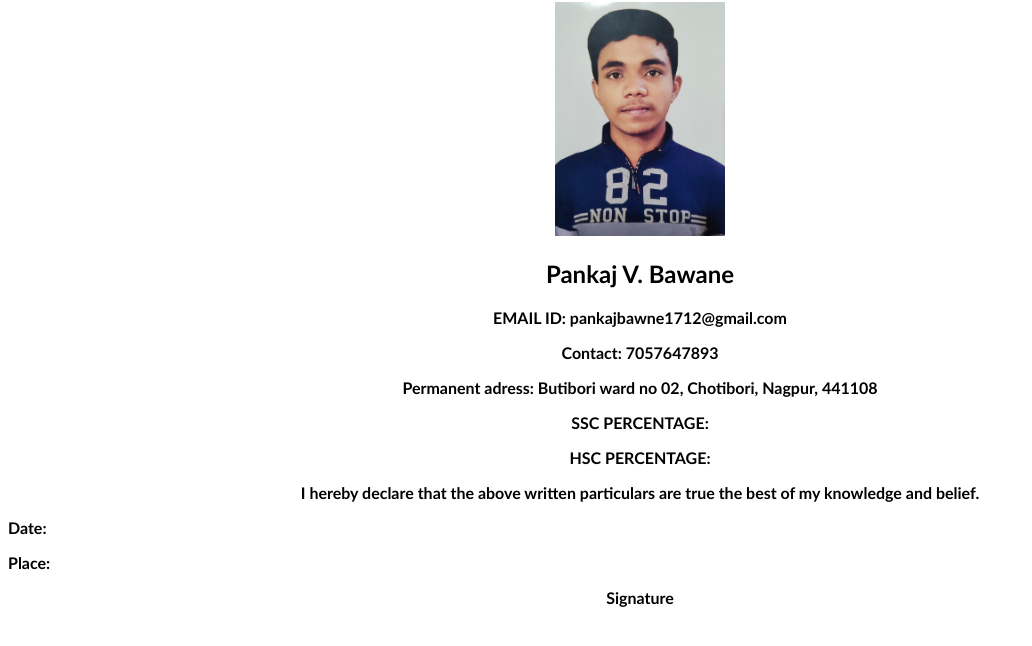
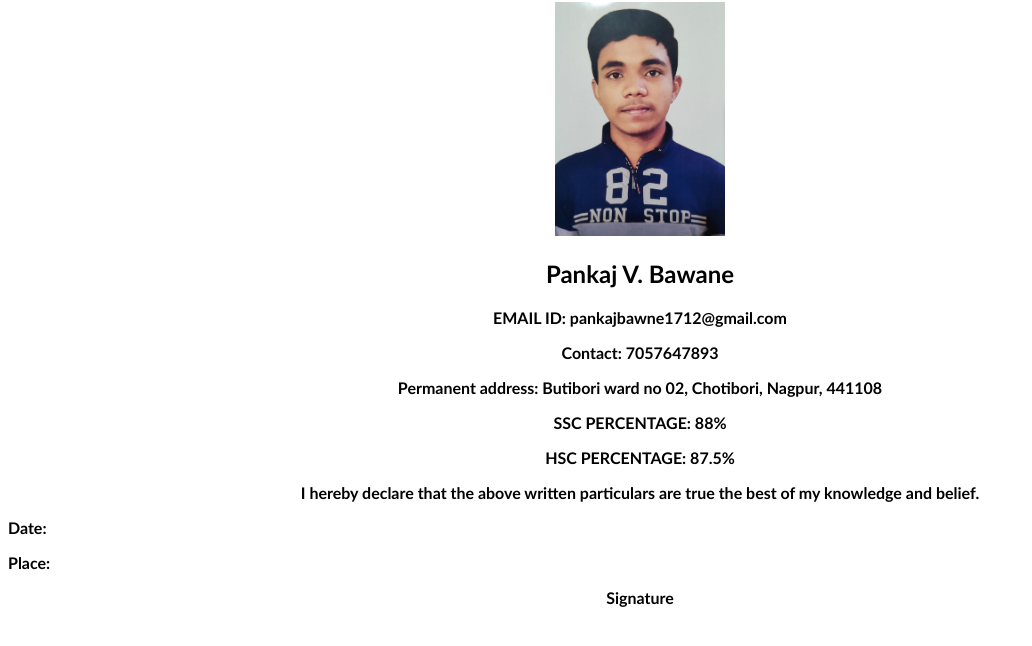
Before and after one commit to KaranChandekar/HTML-Resume, a plain HTML site: page index.html in a window 1280 px wide. Shown: the part 80-726 px from the top of the page, without its empty margins (0-1032 px from the left). Drawn offline with Linux system fonts and the light colour scheme.

Commit message:
add percentage

```diff
--- a/index.html
+++ b/index.html
@@ -21,9 +21,9 @@
     <h2 style="text-align: center;">Pankaj V. Bawane</h2>
     <p>EMAIL ID: pankajbawne1712@gmail.com</p>
     <p>Contact: 7057647893</p>
-    <p>Permanent adress: Butibori ward no 02, Chotibori, Nagpur, 441108</p>
-    <p>SSC PERCENTAGE:</p>
-    <p>HSC PERCENTAGE:</p>
+    <p>Permanent address: Butibori ward no 02, Chotibori, Nagpur, 441108</p>
+    <p>SSC PERCENTAGE: 88%</p>
+    <p>HSC PERCENTAGE: 87.5%</p>
     <p>I hereby declare that the above written particulars are true the best of my knowledge and belief.</p>
     <p style="text-align: left;">Date:</p>
     <p style="text-align: left;">Place:</p>
```
